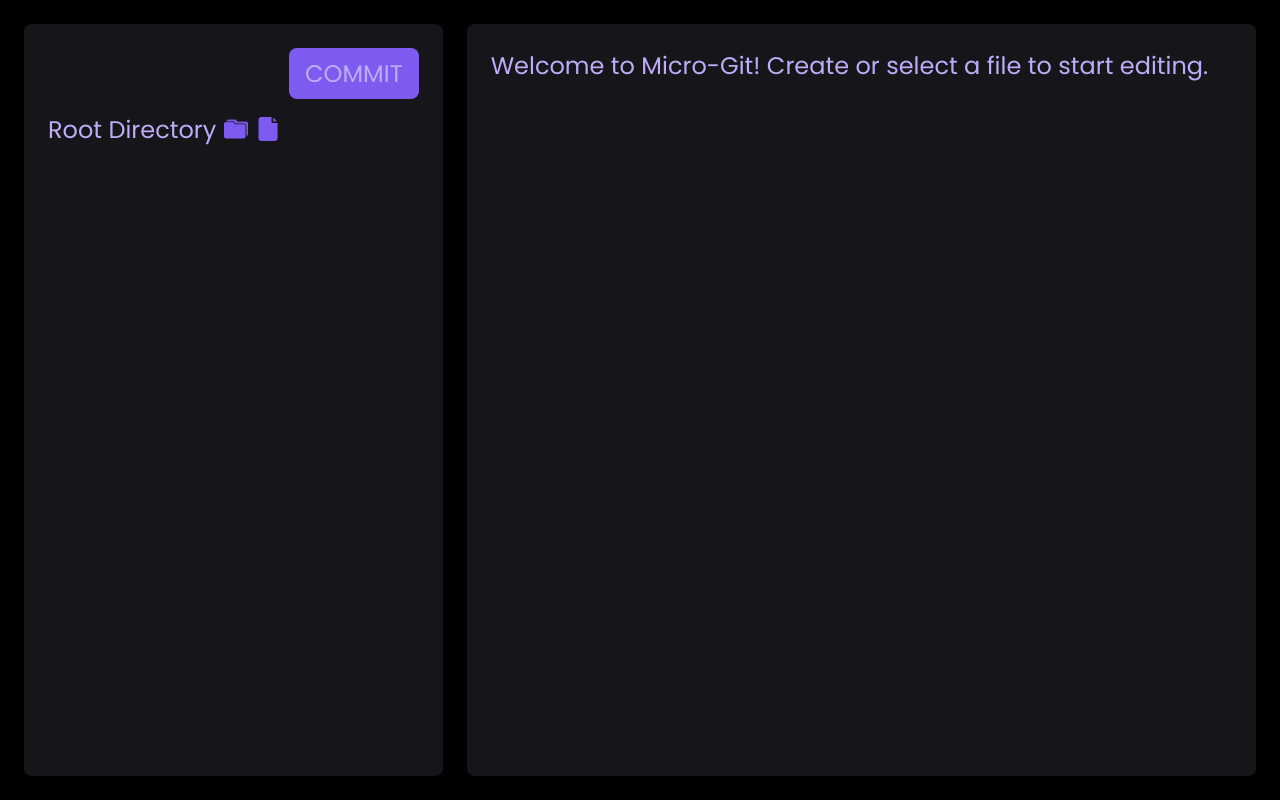
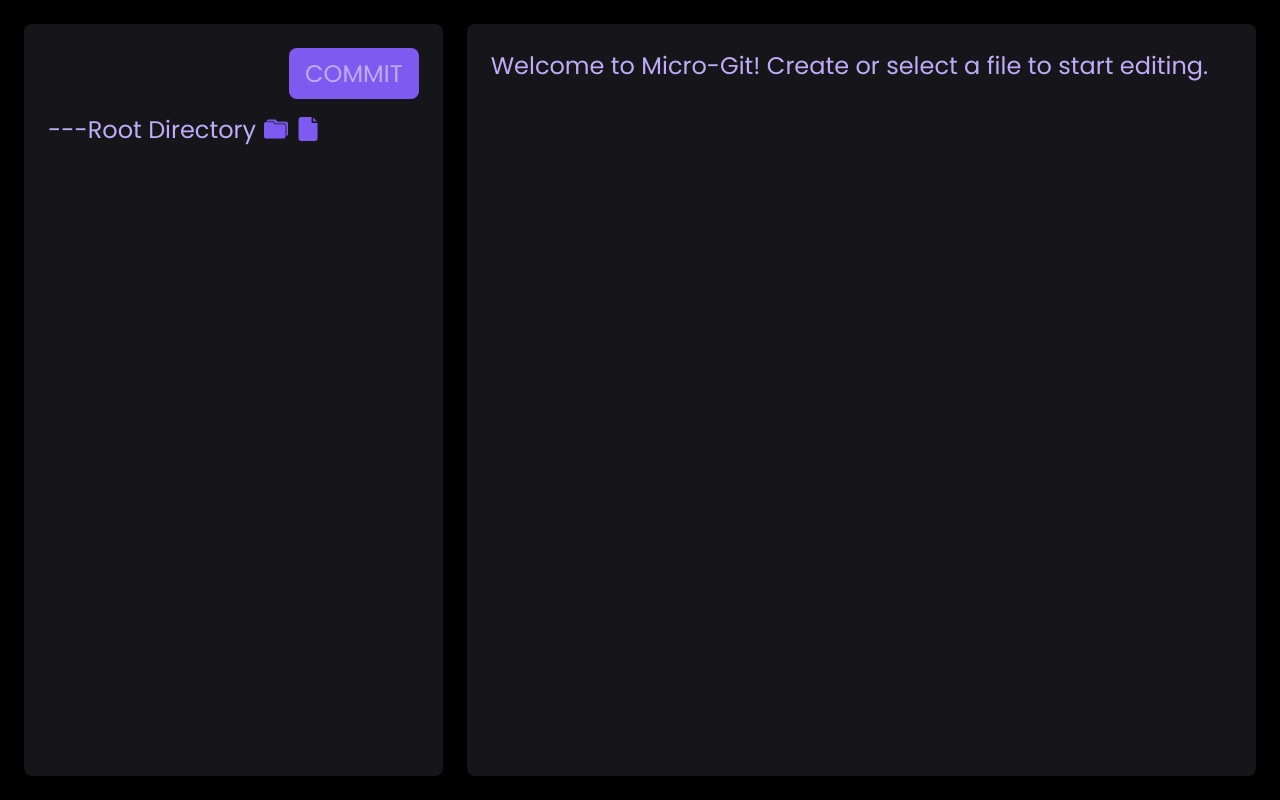
Before and after one commit to GunaShekar02/micro-git, a Next.js app: page / in a window 1280 px wide. Built offline with nearby package versions, Linux system fonts and the light colour scheme.

Commit message:
add title and icon

```diff
--- a/components/DisplayNode.js
+++ b/components/DisplayNode.js
@@ -34,11 +34,12 @@ const DisplayNode = ({ node, update, updateCurrentNode }) => {
       <span
         className={`${styles.entity} ${node.modified ? styles.modified : null}`}
         style={{
+          marginLeft: node.level * 40,
           cursor: node.type === "file" ? "pointer" : "alias",
         }}
         onClick={handleFileClick}
       >
-        {"---".repeat(node.level)}
+        {"---"}
         {node.name}
         {node.type === "directory" ? (
           <>
--- a/pages/index.js
+++ b/pages/index.js
@@ -1,3 +1,4 @@
+import Head from "next/head";
 import { useRef, useState } from "react";
 
 import Explorer from "../components/Explorer";
@@ -14,10 +15,15 @@ const Index = () => {
   };
 
   return (
-    <div className={styles.container}>
-      <Explorer updateCurrentNode={setNode} ref={explorerRef} />
-      <Editor node={node} updateModification={updateModification} />
-    </div>
+    <>
+      <Head>
+        <title>Micro Git</title>
+      </Head>
+      <div className={styles.container}>
+        <Explorer updateCurrentNode={setNode} ref={explorerRef} />
+        <Editor node={node} updateModification={updateModification} />
+      </div>
+    </>
   );
 };
 
```
Also changed, not shown: public/vercel.svg (deleted), 1 other file (tests, documents, lock files or other folders).
